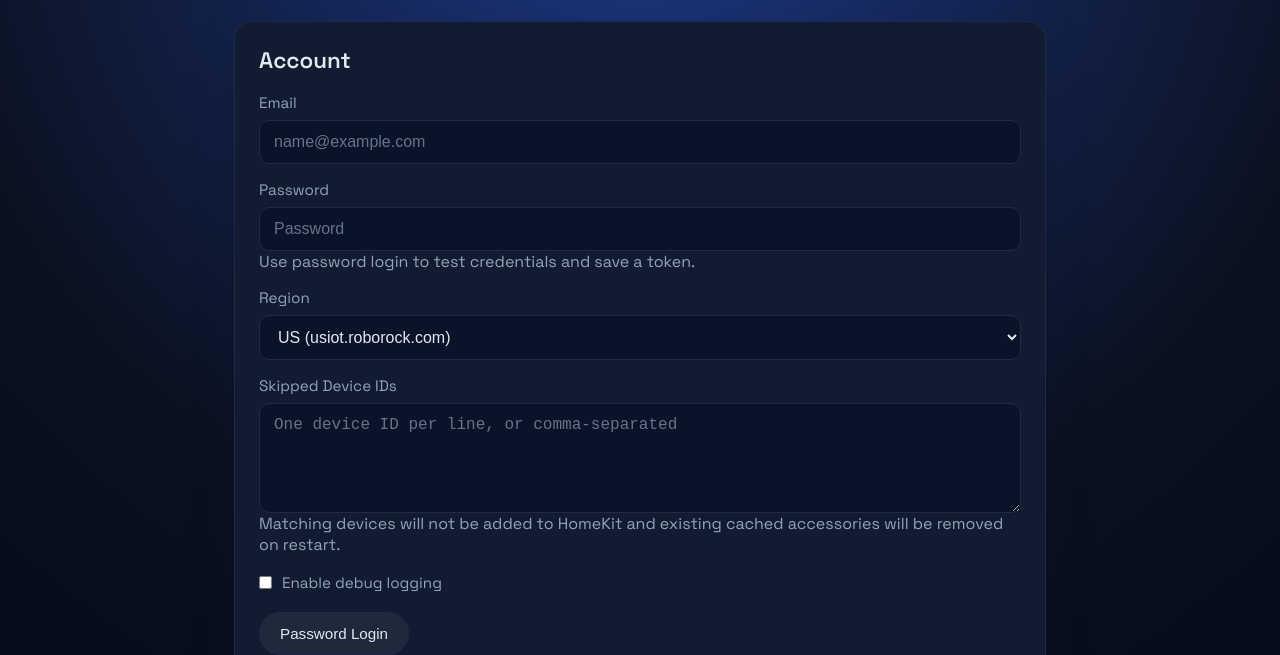
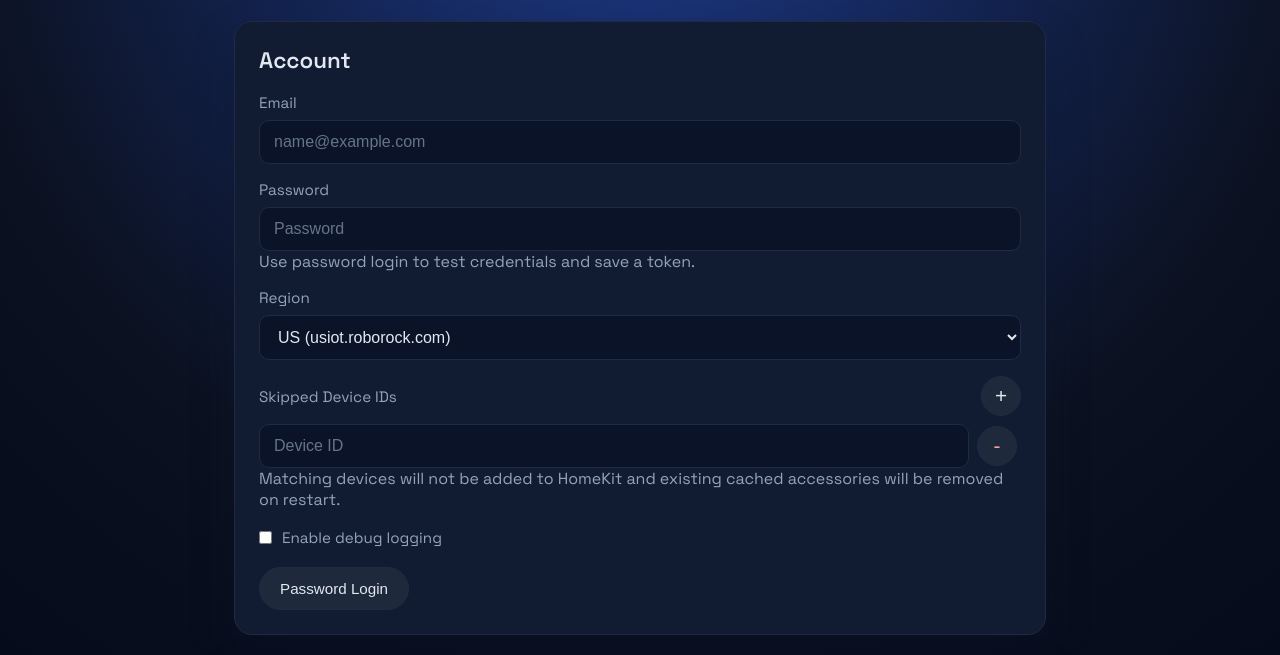
Before and after one commit to tasict/homebridge-roborock-vacuum, a website: page homebridge-ui/public/index.html in a window 1280 px wide. Shown: the part 145-800 px from the top of the page. Drawn offline with Linux system fonts and the light colour scheme.

Commit message:
Update skipped device config UI

```diff
--- a/config.schema.json
+++ b/config.schema.json
@@ -28,7 +28,7 @@
       "skipDevices": {
         "title": "Skipped Device IDs",
         "type": "string",
-        "description": "Roborock device IDs to exclude from HomeKit. Enter multiple IDs separated by commas or new lines."
+        "description": "Roborock device IDs to exclude from HomeKit."
       },
       "baseURL": {
         "type": "string",
--- a/homebridge-ui/public/index.html
+++ b/homebridge-ui/public/index.html
@@ -36,14 +36,21 @@
         </option>
       </select>
     </label>
-    <label>
-      Skipped Device IDs
-      <textarea
-        id="skip-devices"
-        rows="4"
-        placeholder="One device ID per line, or comma-separated"
-      ></textarea>
-    </label>
+    <div class="field">
+      <div class="field-header">
+        <span>Skipped Device IDs</span>
+        <button
+          id="add-skip-device"
+          class="icon-button"
+          type="button"
+          title="Add skipped device"
+          aria-label="Add skipped device"
+        >
+          +
+        </button>
+      </div>
+      <div id="skip-devices" class="skip-device-list"></div>
+    </div>
     <p class="help">
       Matching devices will not be added to HomeKit and existing cached
       accessories will be removed on restart.
--- a/homebridge-ui/public/index.js
+++ b/homebridge-ui/public/index.js
@@ -4,6 +4,7 @@ const elements = {
   passwordRow: document.getElementById("password-row"),
   baseUrl: document.getElementById("base-url"),
   skipDevices: document.getElementById("skip-devices"),
+  addSkipDevice: document.getElementById("add-skip-device"),
   debugMode: document.getElementById("debug-mode"),
   code: document.getElementById("two-factor-code"),
   login: document.getElementById("login"),
@@ -55,6 +56,7 @@ async function loadConfig() {
     (entry) => entry.platform === "RoborockVacuumPlatform"
   );
   if (!config) {
+    renderSkipDevices([]);
     return;
   }
 
@@ -64,9 +66,7 @@ async function loadConfig() {
   elements.baseUrl.value = normalizeBaseUrl(
     config.baseURL || "https://usiot.roborock.com"
   );
-  if (config.skipDevices) {
-    elements.skipDevices.value = parseDeviceIds(config.skipDevices).join("\n");
-  }
+  renderSkipDevices(config.skipDevices);
   elements.debugMode.checked = Boolean(config.debugMode);
 
   setLoggedInState(Boolean(config.encryptedToken));
@@ -85,7 +85,10 @@ function getBaseUrl() {
 }
 
 function getSkipDevices() {
-  return parseDeviceIds(elements.skipDevices.value).join(",");
+  return getSkipDeviceInputs()
+    .map((input) => input.value.trim())
+    .filter((entry) => entry)
+    .join(",");
 }
 
 function getDebugMode() {
@@ -103,6 +106,54 @@ function parseDeviceIds(value) {
 
   const entries = Array.isArray(value) ? value : String(value).split(/[\n,]+/);
   return entries.map((entry) => String(entry).trim()).filter((entry) => entry);
+}
+
+function getSkipDeviceInputs() {
+  return Array.from(elements.skipDevices.querySelectorAll("input"));
+}
+
+function renderSkipDevices(value) {
+  elements.skipDevices.textContent = "";
+
+  const deviceIds = parseDeviceIds(value);
+  if (deviceIds.length === 0) {
+    addSkipDeviceRow("", false);
+    return;
+  }
+
+  deviceIds.forEach((deviceId) => addSkipDeviceRow(deviceId, false));
+}
+
+function addSkipDeviceRow(value = "", shouldFocus = true) {
+  const row = document.createElement("div");
+  row.className = "skip-device-row";
+
+  const input = document.createElement("input");
+  input.type = "text";
+  input.placeholder = "Device ID";
+  input.setAttribute("aria-label", "Skipped device ID");
+  input.value = value;
+  input.addEventListener("change", saveCredentials);
+
+  const remove = document.createElement("button");
+  remove.type = "button";
+  remove.className = "icon-button remove";
+  remove.title = "Remove skipped device";
+  remove.setAttribute("aria-label", "Remove skipped device");
+  remove.textContent = "-";
+  remove.addEventListener("click", () => {
+    row.remove();
+    if (getSkipDeviceInputs().length === 0) {
+      addSkipDeviceRow();
+    }
+    saveCredentials();
+  });
+
+  row.append(input, remove);
+  elements.skipDevices.appendChild(row);
+  if (shouldFocus) {
+    input.focus();
+  }
 }
 
 async function saveCredentials() {
@@ -262,6 +313,7 @@ async function updatePluginConfig(patch) {
 }
 
 function init() {
+  renderSkipDevices([]);
   loadConfig().catch(() => {
     showToast("error", "Failed to load current config.");
   });
@@ -270,7 +322,9 @@ function init() {
   elements.verify2fa.addEventListener("click", verifyTwoFactorCode);
   elements.logout.addEventListener("click", logout);
   elements.baseUrl.addEventListener("change", saveCredentials);
-  elements.skipDevices.addEventListener("change", saveCredentials);
+  elements.addSkipDevice.addEventListener("click", () => {
+    addSkipDeviceRow();
+  });
   elements.debugMode.addEventListener("change", saveCredentials);
   elements.email.addEventListener("change", saveCredentials);
 }
--- a/homebridge-ui/public/styles.css
+++ b/homebridge-ui/public/styles.css
@@ -65,6 +65,19 @@ label {
   color: var(--muted);
 }
 
+.field {
+  margin-top: 16px;
+  font-size: 0.95rem;
+  color: var(--muted);
+}
+
+.field-header {
+  display: flex;
+  align-items: center;
+  justify-content: space-between;
+  gap: 12px;
+}
+
 select,
 input,
 textarea {
@@ -81,6 +94,23 @@ textarea {
 textarea {
   min-height: 110px;
   resize: vertical;
+}
+
+.skip-device-list {
+  display: grid;
+  gap: 10px;
+  margin-top: 8px;
+}
+
+.skip-device-row {
+  display: grid;
+  grid-template-columns: minmax(0, 1fr) 44px;
+  gap: 8px;
+  align-items: center;
+}
+
+.skip-device-row input {
+  margin-top: 0;
 }
 
 input::placeholder,
@@ -135,6 +165,25 @@ button {
 button:hover {
   transform: translateY(-1px);
   box-shadow: 0 12px 24px rgba(56, 189, 248, 0.18);
+}
+
+.icon-button {
+  width: 40px;
+  min-width: 40px;
+  height: 40px;
+  padding: 0;
+  display: inline-flex;
+  align-items: center;
+  justify-content: center;
+  font-size: 1.3rem;
+  line-height: 1;
+  background: var(--secondary);
+  color: var(--text);
+  border: 1px solid var(--border);
+}
+
+.icon-button.remove {
+  color: #fca5a5;
 }
 
 .primary {
```
Also changed, not shown: package.json (+7 -1 lines), README.md.
